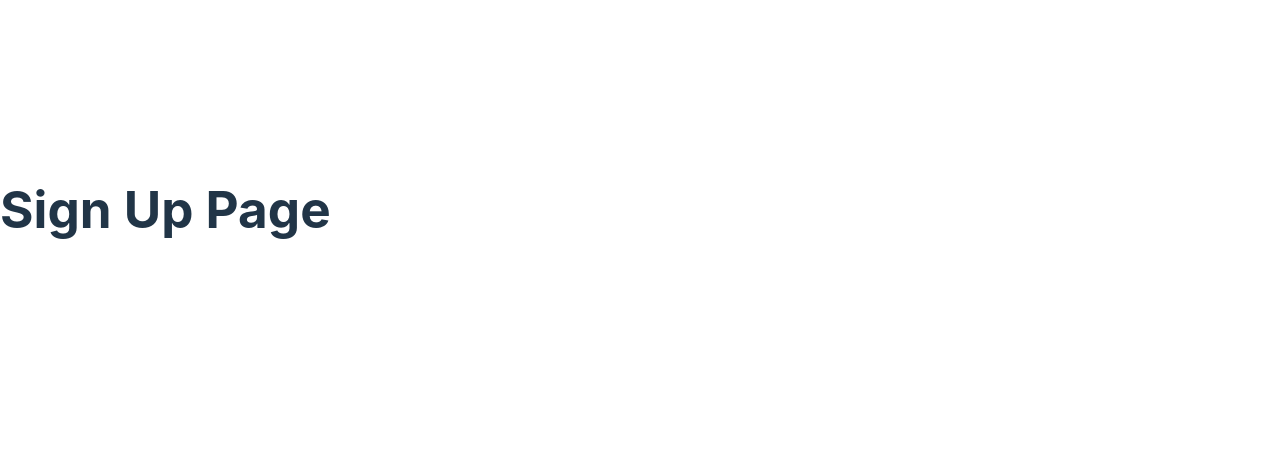
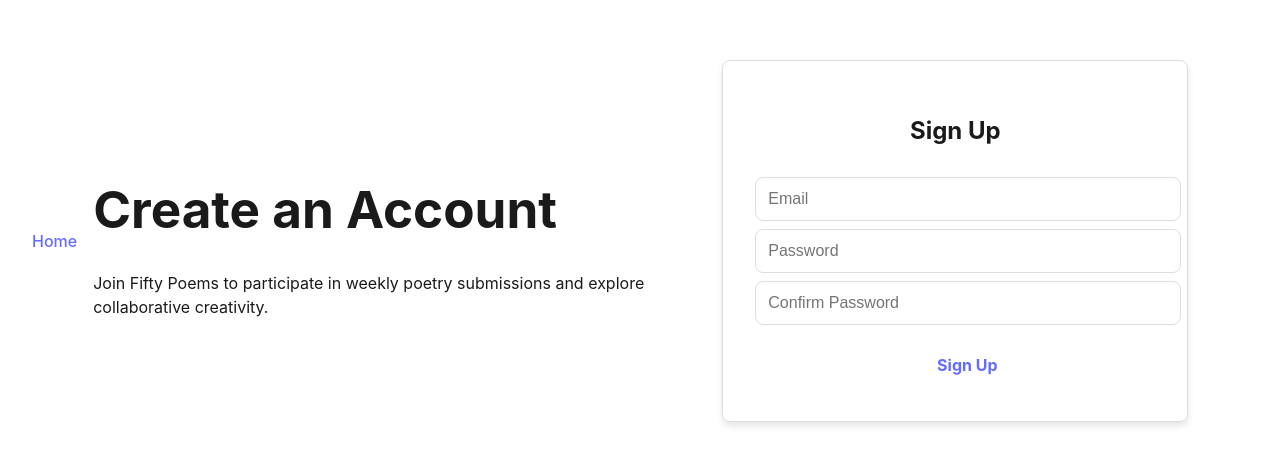
Before and after one commit to nick1702/fifty-poems, a React (Vite) app: page /sign-up in a window 1280 px wide. Shown: the part 191-656 px from the top of the page. Built offline with nearby package versions, Linux system fonts and the light colour scheme.

Commit message:
Basic sign-up page

```diff
--- /dev/null
+++ b/src/components/Input.jsx
@@ -0,0 +1,16 @@
+import styled from "styled-components";
+
+const StyledInput = styled.input`
+    width: 100%;
+    padding: 12px;
+    border: 1px solid #ddd;
+    border-radius: 8px;
+    font-size: 1rem;
+    margin-top: 8px;
+`;
+
+function Input({ type = "text", placeholder, ...props }) {
+    return <StyledInput type={type} placeholder={placeholder} {...props} />;
+}
+
+export default Input;
--- a/src/pages/SignUp.jsx
+++ b/src/pages/SignUp.jsx
@@ -1,8 +1,81 @@
+import { useState } from "react";
+import { Link } from "react-router-dom";
+import { Container, LeftSection, RightSection } from "../components/Layout";
+import { Card } from "../components/Card";
+import { Button } from "../components/Button";
+import Input from "../components/Input";
+
 function SignUp() {
+    const [formData, setFormData] = useState({
+        email: "",
+        password: "",
+        confirmPassword: "",
+    });
+    const [error, setError] = useState("");
+
+    const handleChange = (e) => {
+        setFormData({ ...formData, [e.target.name]: e.target.value });
+    };
+
+    const handleSubmit = (e) => {
+        e.preventDefault();
+        if (formData.password !== formData.confirmPassword) {
+            setError("Passwords do not match");
+            return;
+        }
+        setError("");
+        console.log("User Registered:", formData);
+        // Handle form submission logic here
+    };
+
     return (
-        <div className="min-h-screen flex items-center justify-center bg-gray-50 text-gray-900">
-            <h1 className="text-3xl font-bold">Sign Up Page</h1>
-        </div>
+        <Container>
+            {/* Header with Home Button */}
+            <div className="absolute top-4 left-4">
+                <Link to="/" className="text-blue-600 font-bold text-lg">Home</Link>
+            </div>
+
+            <LeftSection>
+                <h1 className="text-5xl font-bold mb-4 text-blue-600">Create an Account</h1>
+                <p className="text-lg text-gray-600">
+                    Join Fifty Poems to participate in weekly poetry submissions and explore
+                    collaborative creativity.
+                </p>
+            </LeftSection>
+            <RightSection>
+                <Card>
+                    <h2 className="text-xl font-semibold mb-4">Sign Up</h2>
+                    <form onSubmit={handleSubmit} className="space-y-4">
+                        <Input
+                            type="email"
+                            name="email"
+                            placeholder="Email"
+                            value={formData.email}
+                            onChange={handleChange}
+                            required
+                        />
+                        <Input
+                            type="password"
+                            name="password"
+                            placeholder="Password"
+                            value={formData.password}
+                            onChange={handleChange}
+                            required
+                        />
+                        <Input
+                            type="password"
+                            name="confirmPassword"
+                            placeholder="Confirm Password"
+                            value={formData.confirmPassword}
+                            onChange={handleChange}
+                            required
+                        />
+                        {error && <p className="text-red-500 text-sm">{error}</p>}
+                        <Button type="submit" variant="signup">Sign Up</Button>
+                    </form>
+                </Card>
+            </RightSection>
+        </Container>
     );
 }
 
```
Also changed, not shown: src/components/Footer.jsx (+17 -0 lines), src/components/Modal.jsx (added, +33 -0 lines).
